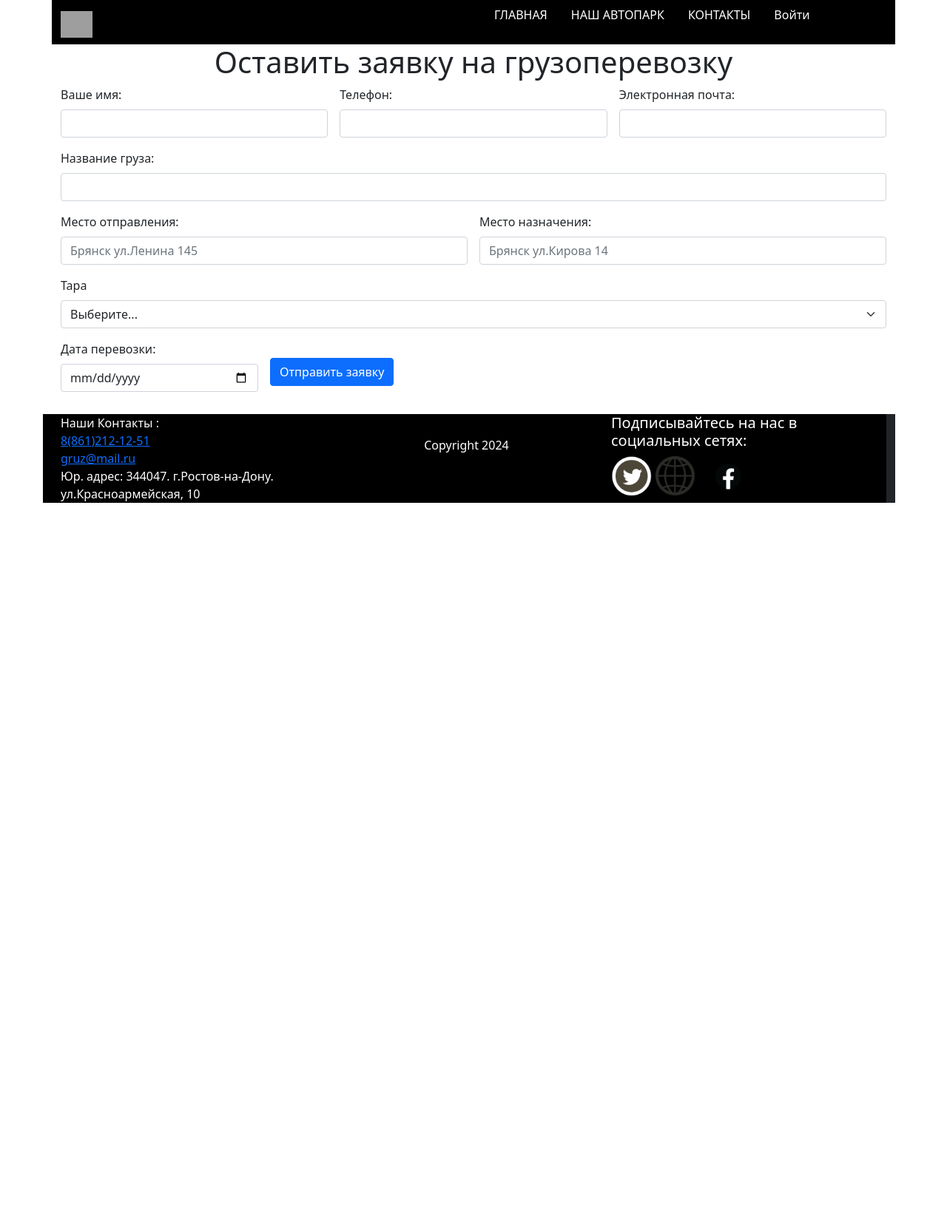
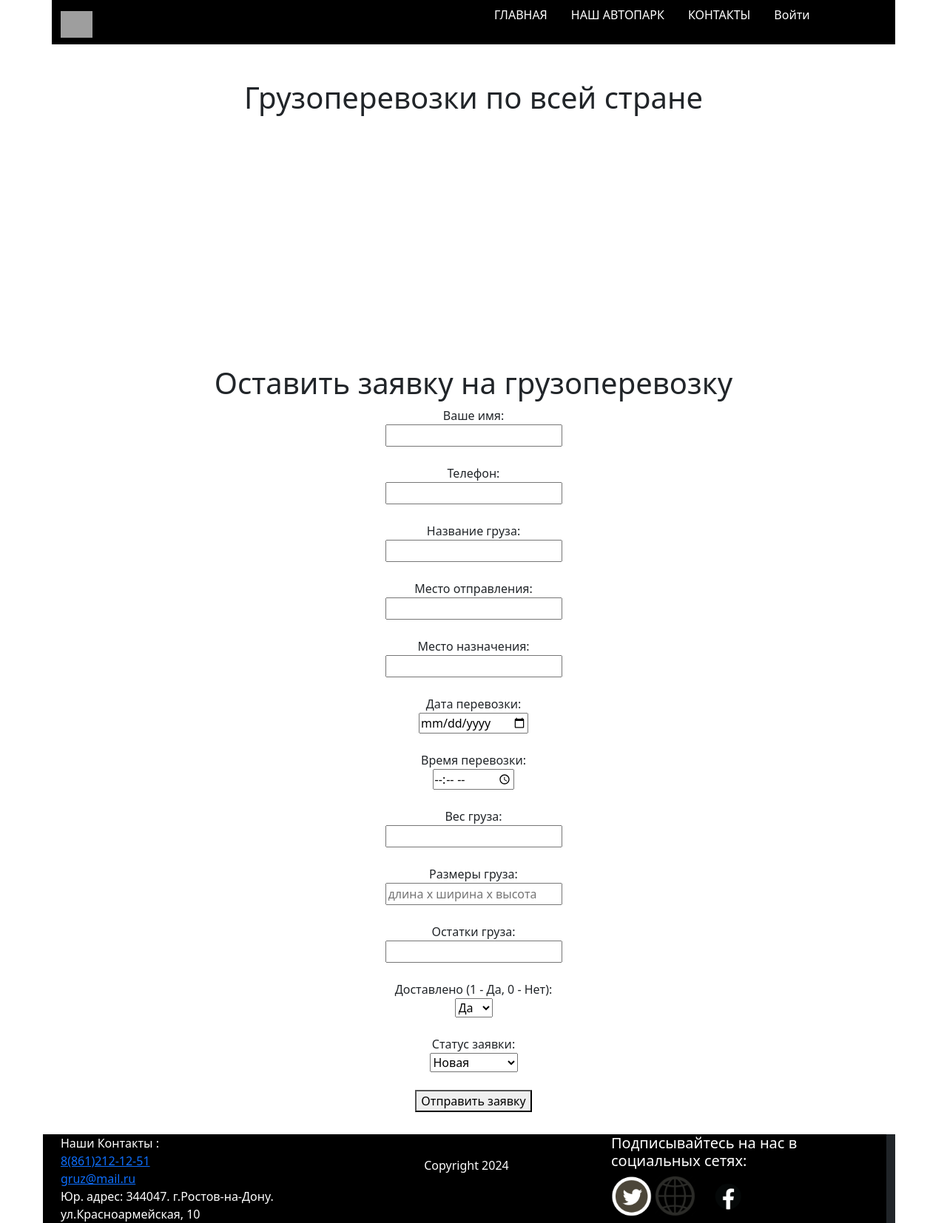
Before and after one commit to ivanevkan/gruzoperevozki, a PHP site: page / in a window 1280 px wide. Shown: the whole page at 74% size. Before the commit the page ends 680 px from the top, so only its background shows below. Run offline with PHP 8.4, Linux system fonts and the light colour scheme; grey boxes are pictures that could not be loaded.

Commit message:
Add files via upload

```diff
--- a/index.php
+++ b/index.php
@@ -4,62 +4,77 @@
 include 'temp/database.php';
 ?>
 
+<br><br>
+<main>
+<div class="container-fluid">
+    <h1 style="text-align:center">Грузоперевозки по всей стране</h1>
 <div class="container">
-<h1 style="text-align:center">Оставить заявку на грузоперевозку</h1>
+    <marquee behavior="scroall" direction="right"style="font-size: 40px; font-weght:bolder; line-height: 150%; text-shadow: #00000 0px 1px;"><img src="img/gruzd1.png"></marquee>
+</div>
+</div>
+</main><br>
+    <h1 style="text-align:center">Оставить заявку на грузоперевозку</h1>
+    <form action="submit_request.php" method="POST">
+        <div class="form-element" style="text-align:center">
+            <label for="client_name">Ваше имя:</label><br>
+            <input type="text" id="client_name" name="client_name" required><br><br>
 
-<form class="row g-3" action="" method="post">
+            <label for="client_contact">Телефон:</label><br>
+            <input type="tel" id="client_contact" name="client_contact" required><br><br>
 
-  <div class="col-md-4">
-    <label for="name" class="form-label">Ваше имя:</label>
-    <input type="text" class="form-control" id="name" required name="name">
-  </div>
+            <label for="cargo_name">Название груза:</label><br>
+            <input type="text" id="cargo_name" name="cargo_name" required><br><br>
 
-  <div class="col-md-4">
-    <label for="phone" class="form-label">Телефон:</label>
-    <input type="phone" class="form-control" id="phone" required name="phone">
-  </div>
+            <label for="cargo_departure">Место отправления:</label><br>
+            <input type="text" id="cargo_departure" name="cargo_departure" required><br><br>
 
-  <div class="col-4">
-    <label for="email" class="form-label">Электронная почта:</label>
-    <input type="email" class="form-control" id="email" required name="email">
-  </div>
+            <label for="cargo_destination">Место назначения:</label><br>
+            <input type="text" id="cargo_destination" name="cargo_destination" required><br><br>
 
-  <div class="col-12">
-    <label for="name_g" class="form-label">Название груза:</label>
-    <input type="text" class="form-control" id="name_g" required name="name_g">
-  </div>
+            <label for="request_delivery_date">Дата перевозки:</label><br>
+            <input type="date" id="request_delivery_date" name="request_delivery_date" required><br><br>
 
-  <div class="col-md-6">
-    <label for="otprav" class="form-label">Место отправления:</label>
-    <input type="text" class="form-control" id="otprav" required placeholder="Брянск ул.Ленина 145" name="otprav">
-  </div>
+            <label for="request_delivery_time">Время перевозки:</label><br>
+            <input type="time" id="request_delivery_time" name="request_delivery_time" required><br><br>
 
-  <div class="col-md-6">
-    <label for="naznach" class="form-label">Место назначения:</label>
-    <input type="text" class="form-control" id="naznach" required placeholder="Брянск ул.Кирова 14" name="naznach">
-  </div>
+            <label for="cargo_weight">Вес груза:</label><br>
+            <input type="number" id="cargo_weight" name="cargo_weight" required><br><br>
 
-  <div class="col-md-12">
-    <label for="inputState" class="form-label">Тара</label>
-    <select id="inputState" required class="form-select">
-      <option selected>Выберите...</option>
-      <option>Коробка S до 2кг размеры(15 ширина, 25 длина, 10 высота)</option>
-      <option>Коробка M до 5кг размеры(25 ширина, 35 длина, 15 высота)</option>
-      <option>Коробка L до 12кг размеры(30 ширина, 45 длина, 20 высота)</option>
-    </select>
-  </div>
+            <label for="cargo_dimensions">Размеры груза:</label><br>
+            <input type="text" id="cargo_dimensions" name="cargo_dimensions" placeholder="длина x ширина x высота" required><br><br>
 
-  <div class="col-md-3">
-    <label for="data" class="form-label">Дата перевозки:</label>
-    <input type="date" class="form-control" required id="data" name="data">
-  </div>
+            <label for="cargo_remains">Остатки груза:</label><br>
+            <input type="number" id="cargo_remains" name="cargo_remains" required><br><br>
 
-  <div class="col-6"><br>
-    <button type="submit" class="btn btn-primary">Отправить заявку</button>
-  </div>
-</form>
+            <label for="cargo_delivered">Доставлено (1 - Да, 0 - Нет):</label><br>
+            <select id="cargo_delivered" name="cargo_delivered">
+                <option value="1">Да</option>
+                <option value="0">Нет</option>
+            </select><br><br>
 
-    </main>
-    <?php
+            <label for="request_status">Статус заявки:</label><br>
+            <select id="request_status" name="request_status">
+                <option value="новая">Новая</option>
+                <option value="в обработке">В обработке</option>
+                <option value="завершена">Завершена</option>
+            </select><br><br>
+
+            <!-- <label for="cargo_type">Тип груза:</label><br>
+            <select id="cargo_type" name="cargo_type" required>
+                <option value="Выберите тип груза">Выберите тип груза</option>
+                <option value="Общий груз">Общий груз</option>
+                <option value="Жидкости">Жидкости</option>
+                <option value="Хрупкий груз">Хрупкий груз</option>
+                <option value="Тяжелый груз">Тяжелый груз</option>
+                <option value="Опасный груз">Опасный груз</option>
+                <option value="Охлажденный груз">Охлажденный груз</option>
+            </select><br><br> -->
+
+            <button type="submit">Отправить заявку</button>
+        </div>
+    </form>
+</div>
+
+<?php
 include 'temp/footer.php';
 ?>
--- a/manager.php
+++ b/manager.php
@@ -2,7 +2,7 @@
 include 'temp/head.php';
 session_start();
 include 'temp/database.php';
-include 'temp/nav.php';
+include 'temp/navmanager.php';
 ?>
 
 <?php
```
Also changed, not shown: avtopark.php (added, +50 -0 lines), buhgalter.php (+82 -0 lines), kontact.php (added, +17 -0 lines), logout.php (+10 -0 lines), submit_request.php (+55 -21 lines), login.php (line endings or trailing spaces).
